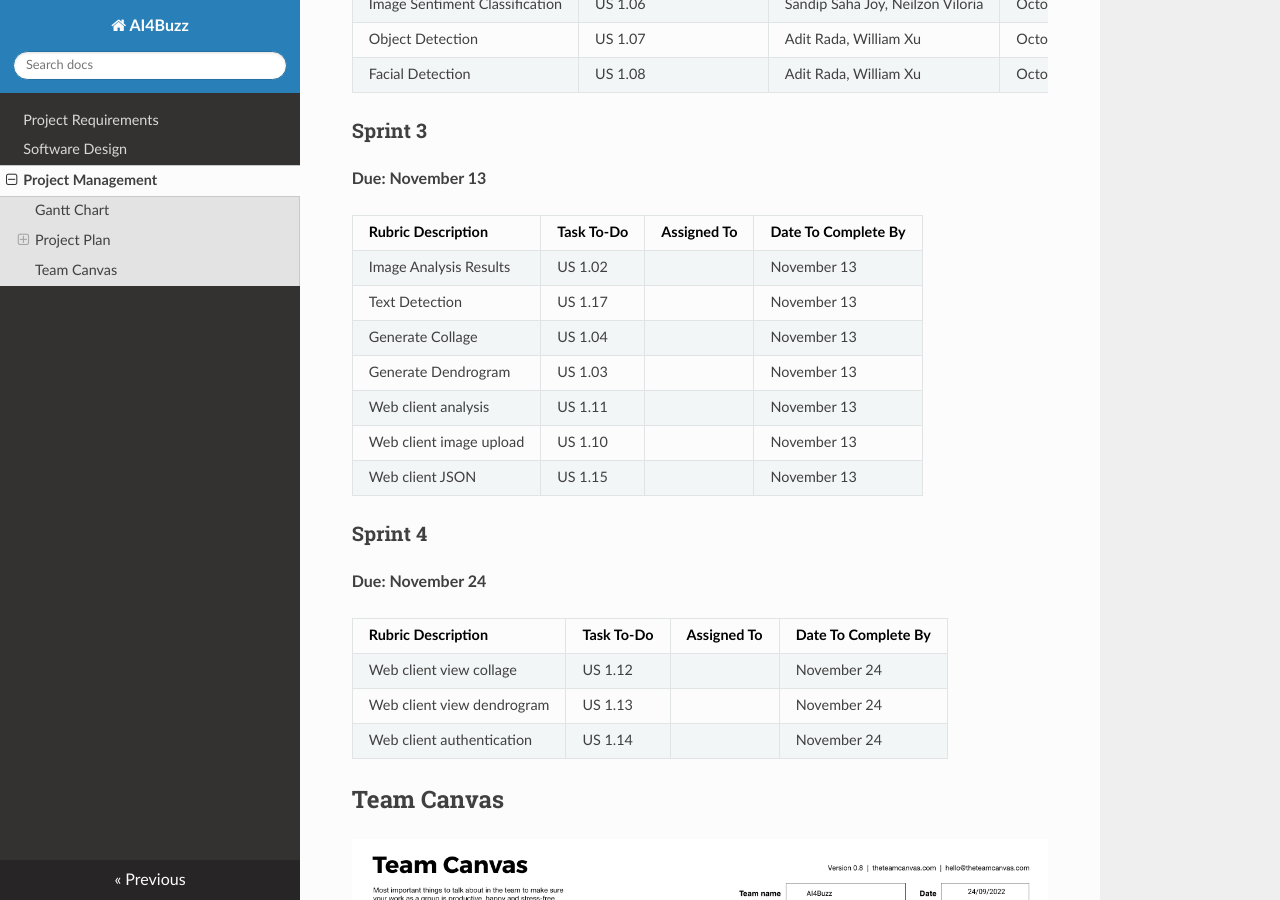
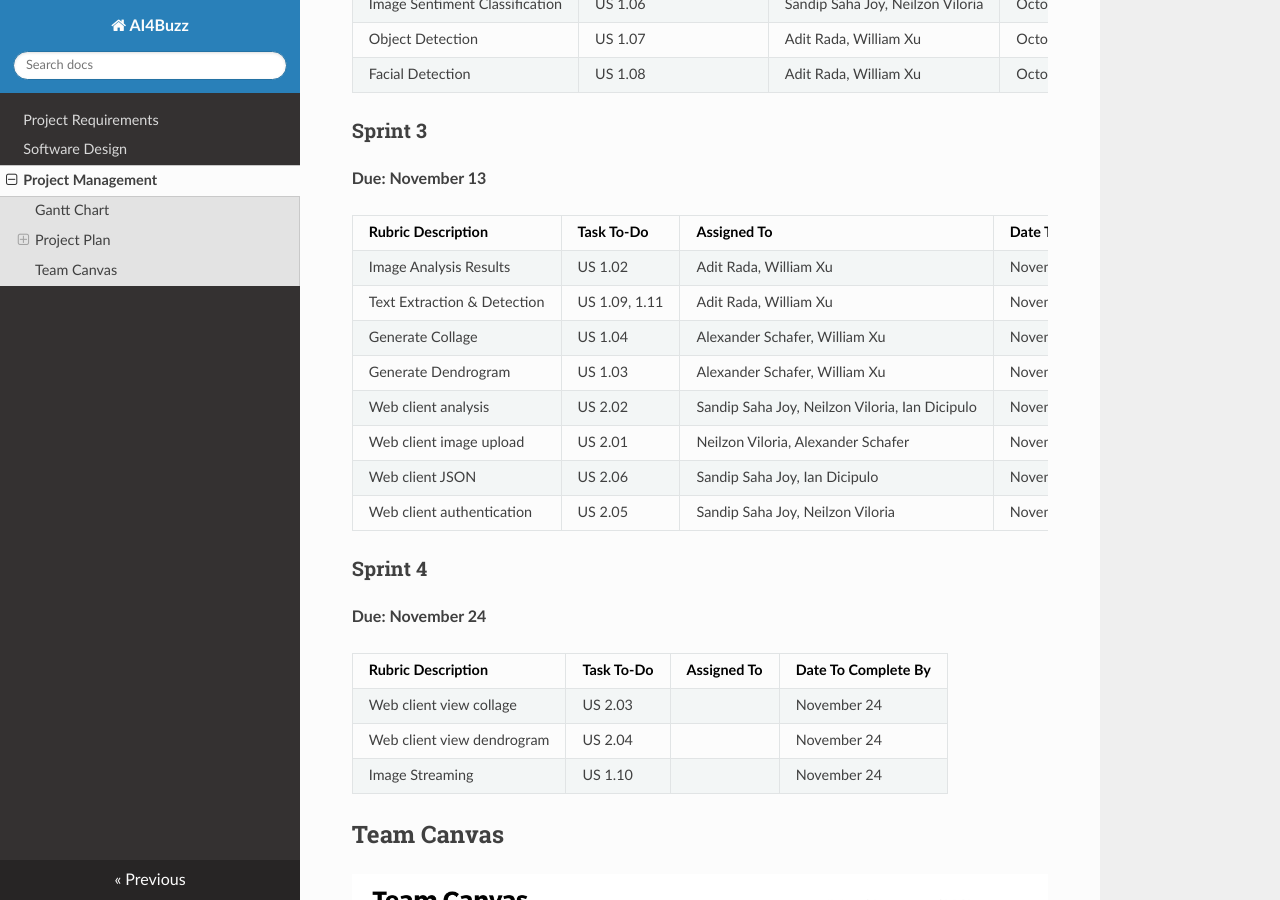
Before and after one commit to UAlberta-CMPUT401/ai4buzz, an MkDocs documentation site: the page built from docs/docs/project-management.md, in a window 1280 px wide and 900 px high, scrolled down 1250 px. Built offline with MkDocs 1.6.1, drawn with Linux system fonts in a browser that asks for light colours; nearby versions of some CDN libraries.

Commit message:
Update project-management.md

```diff
--- a/docs/docs/project-management.md
+++ b/docs/docs/project-management.md
@@ -37,15 +37,16 @@
 
 **Due: November 13**
 
-| **Rubric Description**  | **Task To-Do** | **Assigned To** | **Date To Complete By** |
-| ----------------------- | -------------- | --------------- | ----------------------- |
-| Image Analysis Results  | US 1.02        |                 | November 13             |
-| Text Detection          | US 1.17        |                 | November 13             |
-| Generate Collage        | US 1.04        |                 | November 13             |
-| Generate Dendrogram     | US 1.03        |                 | November 13             |
-| Web client analysis     | US 1.11        |                 | November 13             |
-| Web client image upload | US 1.10        |                 | November 13             |
-| Web client JSON         | US 1.15        |                 | November 13             |
+| **Rubric Description**        | **Task To-Do** | **Assigned To**                                    | **Date To Complete By** |
+| ----------------------------  | -------------- | -------------------------------------------------- | ----------------------- |
+| Image Analysis Results        | US 1.02        | Adit Rada, William Xu                              | November 13             |
+| Text Extraction & Detection   | US 1.09, 1.11  | Adit Rada, William Xu                              | November 13             |
+| Generate Collage              | US 1.04        | Alexander Schafer, William Xu                      | November 13             |
+| Generate Dendrogram           | US 1.03        | Alexander Schafer, William Xu                      | November 13             |
+| Web client analysis           | US 2.02        | Sandip Saha Joy, Neilzon Viloria, Ian Dicipulo     | November 13             |
+| Web client image upload       | US 2.01        | Neilzon Viloria, Alexander Schafer                 | November 13             |
+| Web client JSON               | US 2.06        | Sandip Saha Joy, Ian Dicipulo                      | November 13             |
+| Web client authentication     | US 2.05        | Sandip Saha Joy, Neilzon Viloria                   | November 13             |
 
 ### Sprint 4
 
@@ -53,9 +54,9 @@
 
 | **Rubric Description**     | **Task To-Do** | **Assigned To** | **Date To Complete By** |
 | -------------------------- | -------------- | --------------- | ----------------------- |
-| Web client view collage    | US 1.12        |                 | November 24             |
-| Web client view dendrogram | US 1.13        |                 | November 24             |
-| Web client authentication  | US 1.14        |                 | November 24             |
+| Web client view collage    | US 2.03        |                 | November 24             |
+| Web client view dendrogram | US 2.04        |                 | November 24             |
+| Image Streaming            | US 1.10        |                 | November 24             |
 
 ## Team Canvas
 
```
